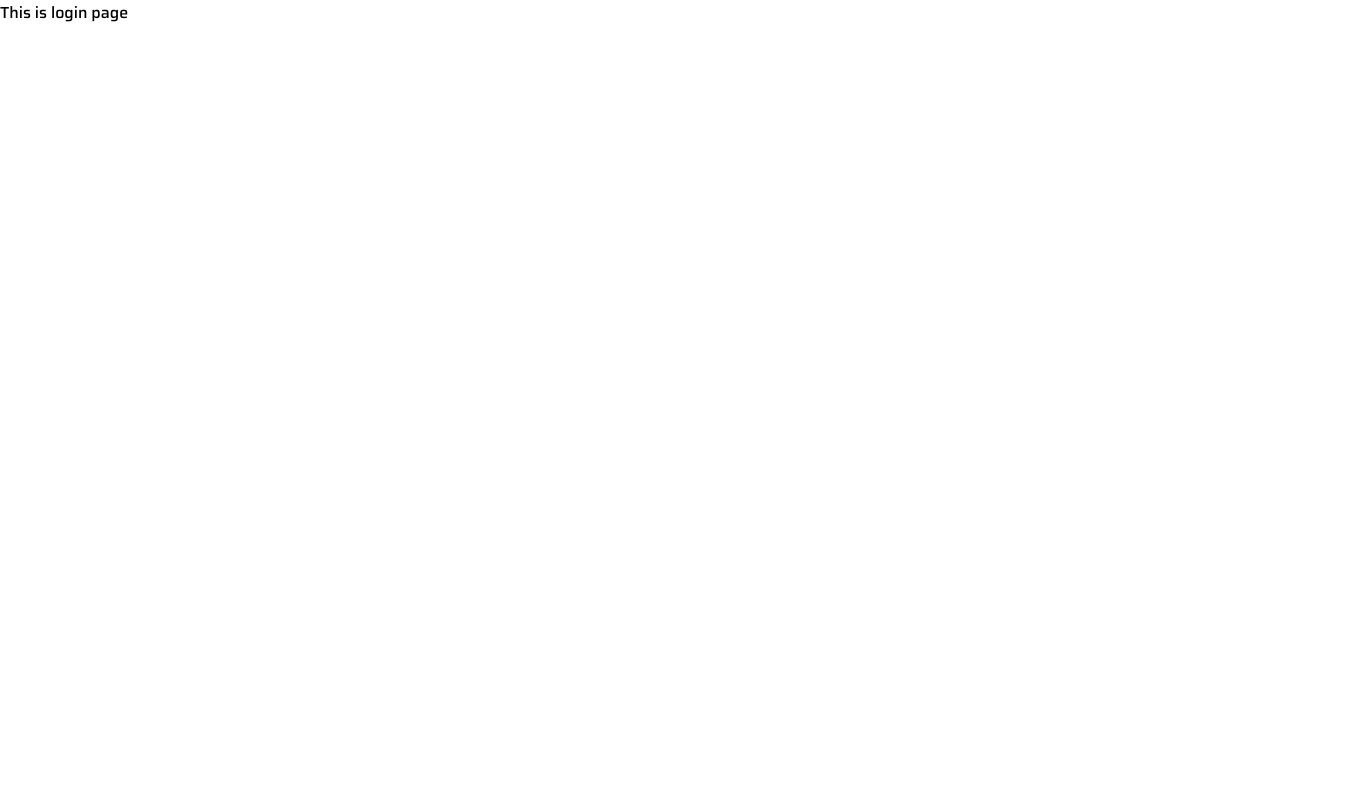
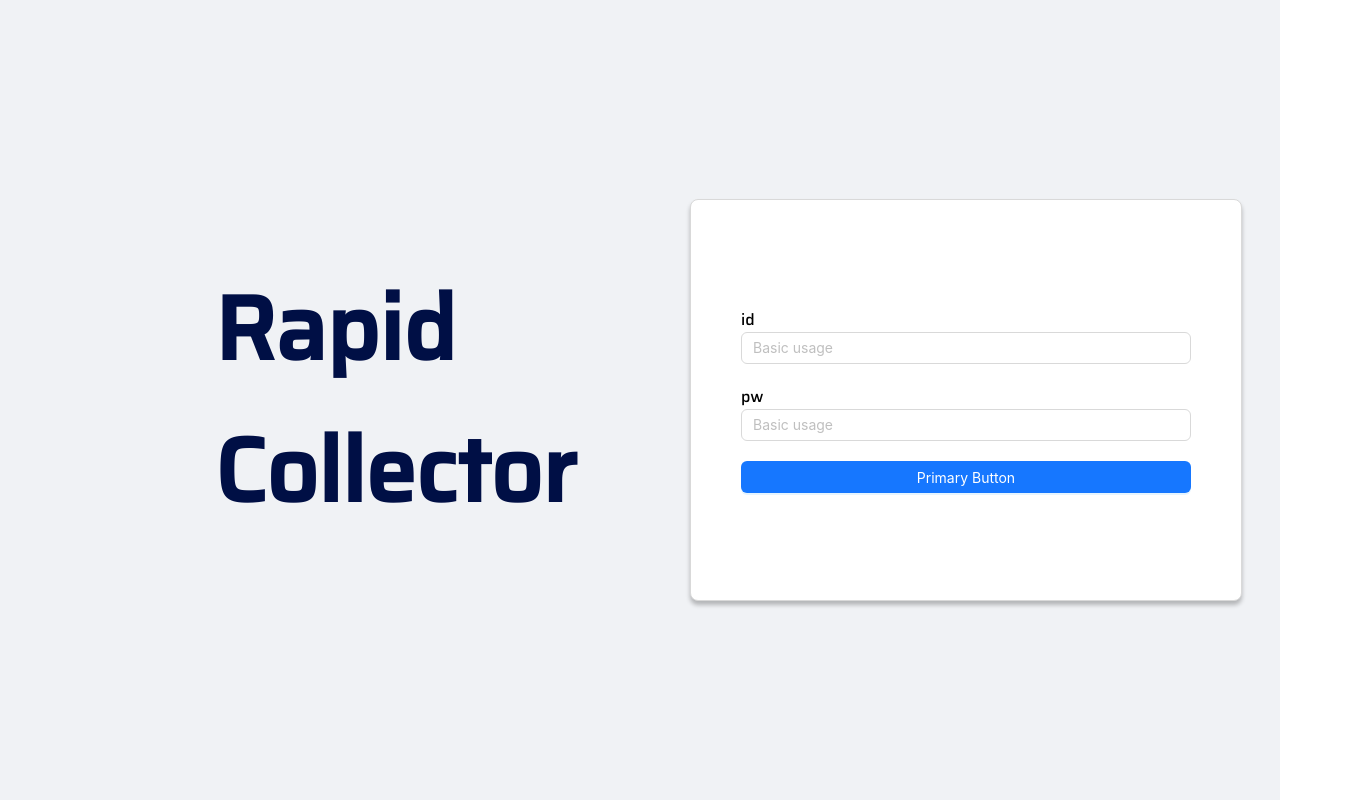
Before and after one commit to devjangdae/rapid_spa, a React (Create React App) app: page / in a window 1280 px wide. Shown: the whole page, 1362 px wide, since content can reach past the window. Built offline with nearby package versions, Linux system fonts and the light colour scheme.

Commit message:
main -> mainrapid 변경, 기본 폴더구조 변경

```diff
--- a/src/App.jsx
+++ b/src/App.jsx
@@ -1,9 +1,8 @@
 import { BrowserRouter, Route, Routes } from "react-router-dom";
-import "./App.css";
-import LogIn from "./LogIn";
-import Main from "./Main";
+import "./styles/App.css";
+import LogIn from "./pages/login/LogIn";
+import Mainrapid from "./pages/mainrapid/Mainrapid";
 import Maintest from "./pages/maintest/Maintest";
-import Logintest from "./pages/logintest/Logintest";
 
 function App() {
   console.log("asd");
@@ -11,9 +10,8 @@ function App() {
     <BrowserRouter>
       <Routes>
         <Route path="/" element={<LogIn />} />
-        <Route path="/main" element={<Main />} />
+        <Route path="/mainrapid" element={<Mainrapid />} />
         <Route path="/maintest" element={<Maintest />} />
-        <Route path="/logintest" element={<Logintest />} />
       </Routes>
     </BrowserRouter>
   );
--- a/src/LogIn.jsx
+++ /dev/null
@@ -1,5 +0,0 @@
-function LogIn() {
-  return <div>This is login page</div>;
-}
-
-export default LogIn;
--- a/src/index.jsx
+++ b/src/index.jsx
@@ -1,6 +1,6 @@
 import React from "react";
 import ReactDOM from "react-dom/client";
-import "./index.css";
+import "./styles/index.css";
 import App from "./App";
 import reportWebVitals from "./reportWebVitals";
 
--- a/src/pages/logintest/Logintest.jsx
+++ b/src/pages/login/LogIn.jsx
@@ -67,7 +67,7 @@ const basicContainer = css`
   background: #f0f2f5;
 `;
 
-function Logintest() {
+function Login() {
   console.log("asd");
   return (
     <div className="basicContainer" css={[basicContainer]}>
@@ -109,4 +109,4 @@ function Logintest() {
   );
 }
 
-export default Logintest;
+export default Login;
--- a/src/Main.jsx
+++ b/src/pages/mainrapid/Mainrapid.jsx
@@ -176,7 +176,7 @@ const disabledDate = (current) => {
   return current && current > dayjs().endOf("day");
 };
 
-function Main() {
+function Mainrapid() {
   // const {
   //   token: { colorBgContainer },
   // } = theme.useToken();
@@ -502,4 +502,4 @@ function Main() {
   );
 }
 
-export default Main;
+export default Mainrapid;
```
Also changed, not shown: src/setupTests.js (deleted, +0 -5 lines), src/assets/logo.svg (renamed from src/logo.svg), src/styles/App.css (renamed from src/App.css), src/styles/index.css (renamed from src/index.css), temp/maInfo.js (renamed from maInfo.js).
